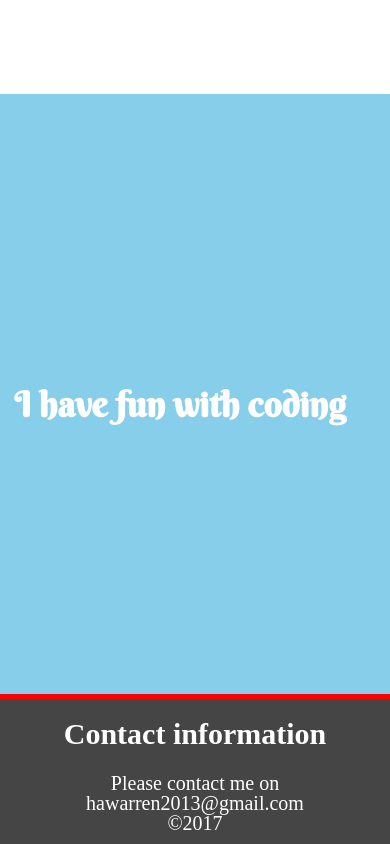
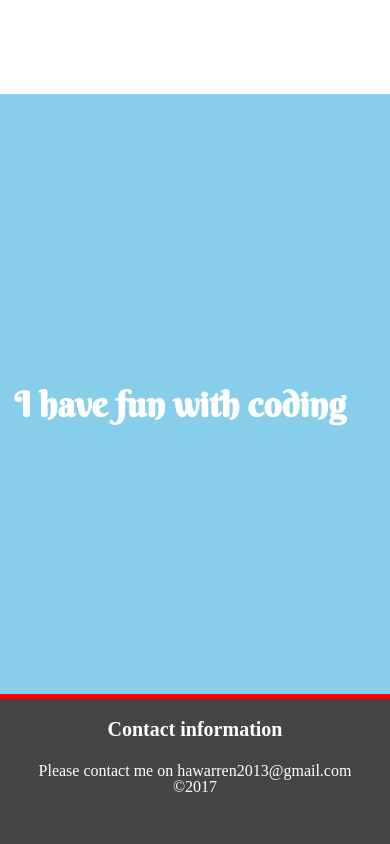
Before and after one commit to Loyal17/Loyal17.github.io, a plain HTML site: page index.html in a window 390 px wide. Shown: the part 1906-2750 px from the top of the page. Drawn offline with nearby package versions, Linux system fonts and the light colour scheme.

Commit message:
some changes

```diff
--- a/index.html
+++ b/index.html
@@ -65,7 +65,7 @@
         <div class="row"> <!-- row class -->
             <div class="grid-row col-sm-4 box" >
                 <img class="img" id="section2-img1" src="http://www.freeiconspng.com/uploads/question-mark-questionmark-help-talk-support-icon-27.png" width="150" >
-                <p class="img1-text1">Hey, my name is Warren, a webdesigner.<br/> Click to <span class="more">read more...</span></p>
+                <p class="img1-text1">Hey, my name is <b>Habimana Warren</b> , a webdesigner.<br/> Click to <span class="more">read more...</span></p>
                 <p class="img1-text2">My background is civil engineering, but I have passion to coding,web design and web development.
                   Do not hesitate to contact me on <span class="email" title="hawarren2013@gmail.com">my email</span> for any thing you need to know about me.
                 </p>
--- a/style/mystyle.css
+++ b/style/mystyle.css
@@ -60,7 +60,7 @@ body{
 
     #slider{
 
-        width:12800px;
+       width:12800px;
         height:720px;
         overflow:hidden;
         margin-top:64px;
@@ -68,17 +68,22 @@ body{
     }
     .slides{
         display:block;
-         width: 28000px;
+       width: 28000px;
         height:720px;
         margin:0;
         padding:0;
 
     }
     .slide{
+
         float:left;
         list-style-type:none;
-        width:1600px;
+         width:1600px;
         height:720px;
+
+    }
+    @media only screen and (max-width: 768px) {
+        .slide img{ width:100%}
     }
     #fun{
         display:flex;
@@ -191,8 +196,21 @@ body{
     padding-top:20px;
 
 }
+@media only screen and (max-width: 768px) {
+    #footer h2{ color:#FFF;
+        text-align:center;
+        font-size:20px;
+        padding-top:20px;}
+}
 #footer p{
     text-align:center;
     color:#FFF;
-    font-size:20px;
+    font-size:22px;
 }
+@media only screen and (max-width: 768px) {
+    #footer p{
+        text-align:center;
+        color:#FFF;
+        font-size:16px;
+    }
+}
```
